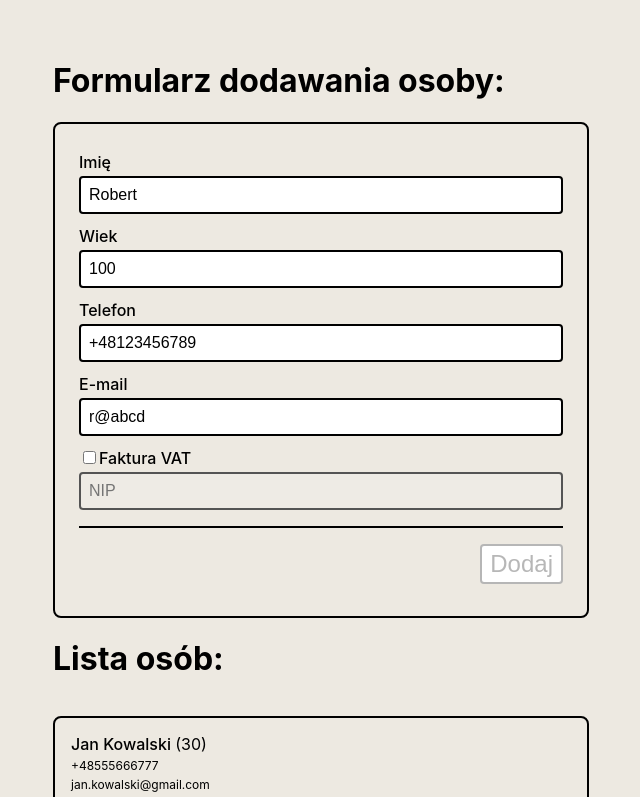
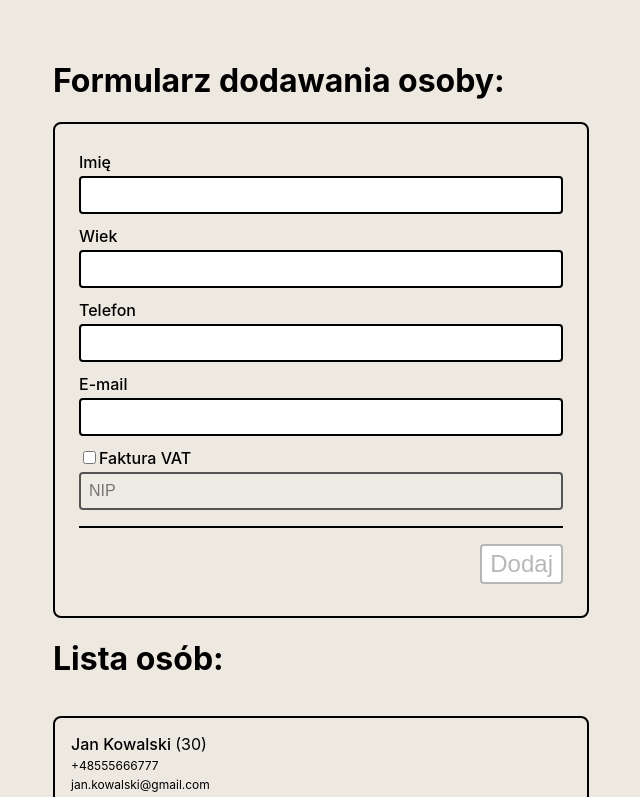
Before and after one commit to RobFyd/zr-react-hook-form, a React (Vite) app: page / in a window 1280 px wide. Shown: the top 797 px of the page, without its empty margins (319-959 px from the left). Built offline with nearby package versions, Linux system fonts and the light colour scheme.

Commit message:
refactor(Form): remove default values from useForm initialization for cleaner state management

```diff
--- a/src/components/Form.jsx
+++ b/src/components/Form.jsx
@@ -10,16 +10,7 @@ export function Form({ onAddPerson }) {
     watch,
     reset,
   } = useForm({
-    defaultValues: {
-      name: "Robert",
-      age: "100",
-      contact: {
-        tel: "+48123456789",
-        email: "r@abcd",
-      },
-      isInvoiceRequired: false,
-      nip: "",
-    },
+    mode: "onChange",
   });
 
   const isInvoiceRequired = watch("isInvoiceRequired");
```
